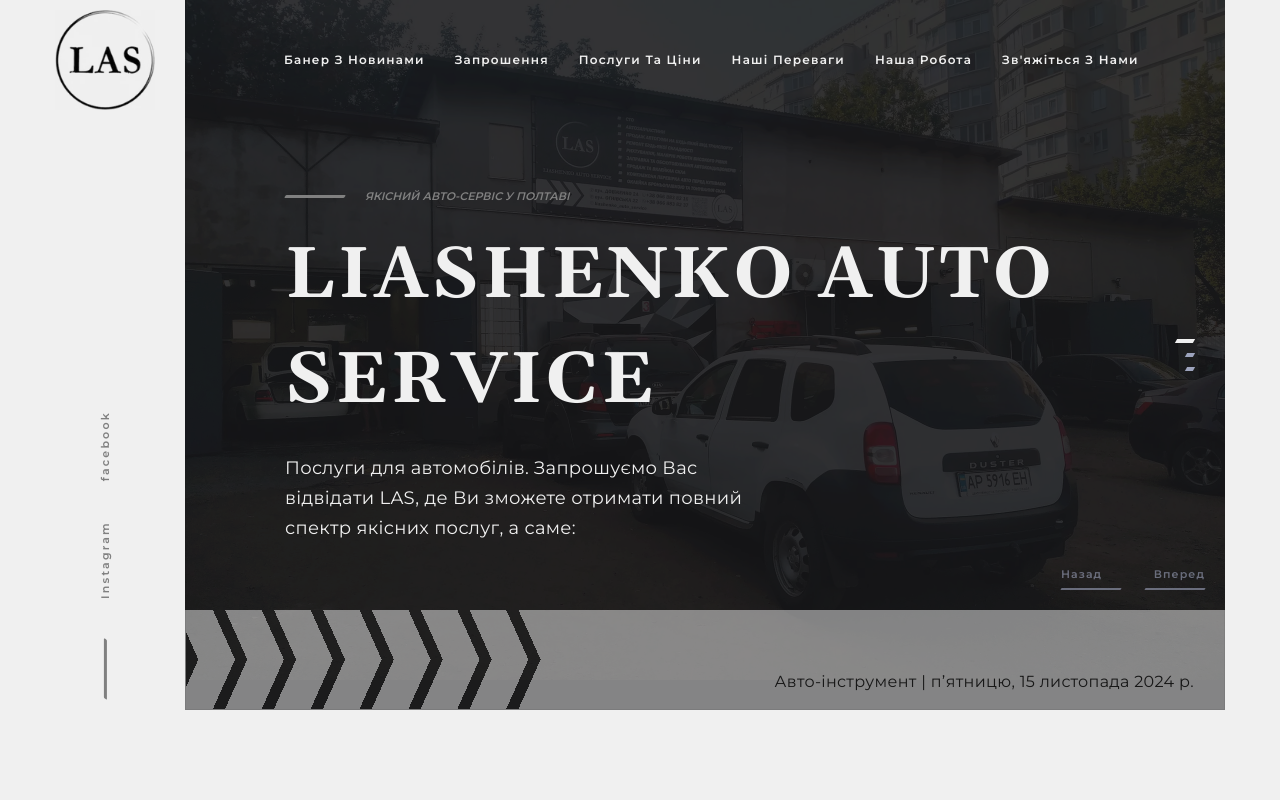
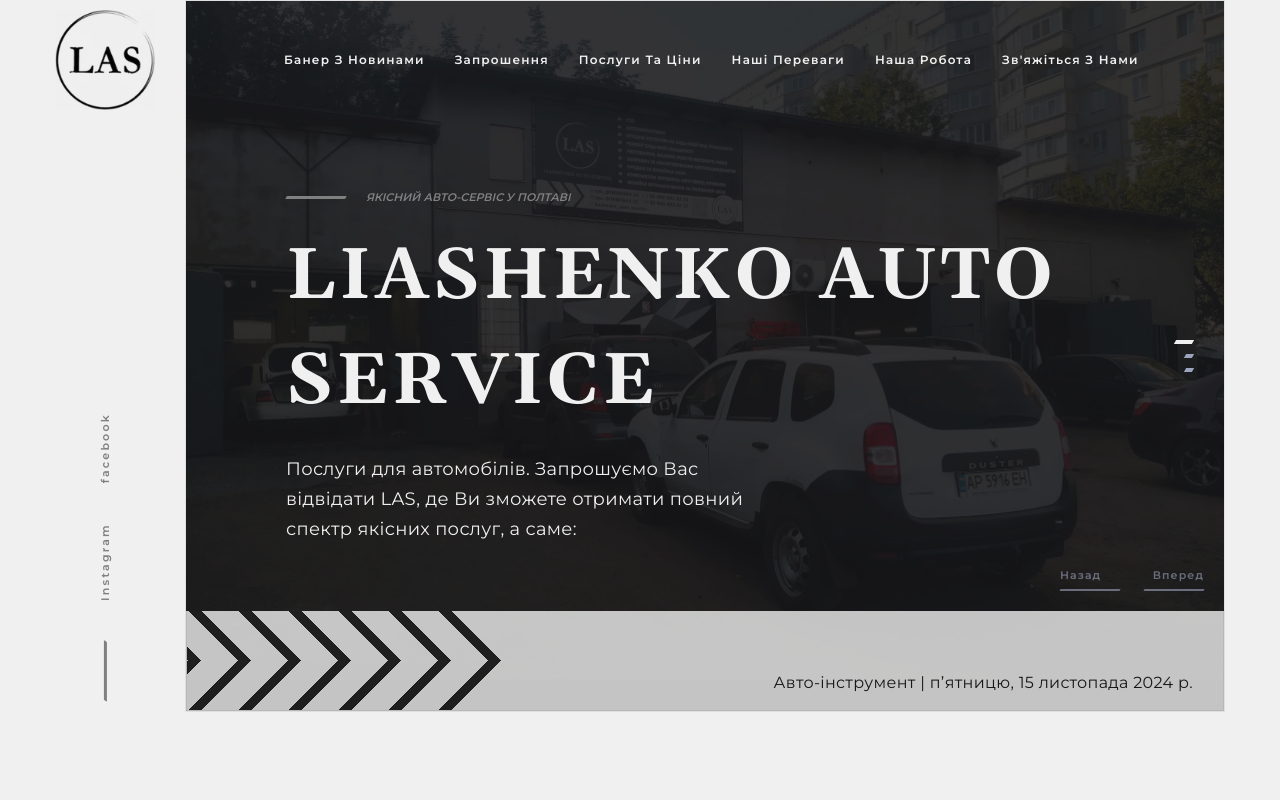
Before and after one commit to basesnel/las-v01, a React (Vite) app: page / in a window 1280 px wide. Shown: the top 800 px of the page. Built offline with nearby package versions, Linux system fonts and the light colour scheme.

Commit message:
Changed content background at the Banner for desktop media.

```diff
--- a/src/components/Banner/styles.module.css
+++ b/src/components/Banner/styles.module.css
@@ -1,6 +1,7 @@
 .content {
   position: relative;
   padding: 155px 48px 156px 24px;
+  border: 1px solid var(--highlight);
   color: var(--light);
 }
 
@@ -16,7 +17,7 @@
   border-bottom: 1px solid var(--highlight);
 
   background-image: linear-gradient(
-      66deg,
+      45deg,
       rgba(2, 0, 36, 1) 0%,
       rgba(32, 32, 32, 1) 1%,
       rgba(240, 240, 240, 1) 1%,
@@ -54,7 +55,7 @@
       rgba(240, 240, 240, 1) 33%
     ),
     linear-gradient(
-      114deg,
+      135deg,
       rgba(2, 0, 36, 1) 0%,
       rgba(32, 32, 32, 1) 1%,
       rgba(240, 240, 240, 1) 1%,
@@ -91,10 +92,10 @@
       rgba(32, 32, 32, 1) 33%,
       rgba(240, 240, 240, 1) 33%
     );
-  background-position: 30% top, 30% bottom;
+  background-position: 60% top, 60% bottom;
   background-size: 1200px 50px, 1200px 50px;
   background-repeat: no-repeat;
-  opacity: 0.5;
+  opacity: 0.8;
 }
 
 @media screen and (min-width: 768px) {
```
